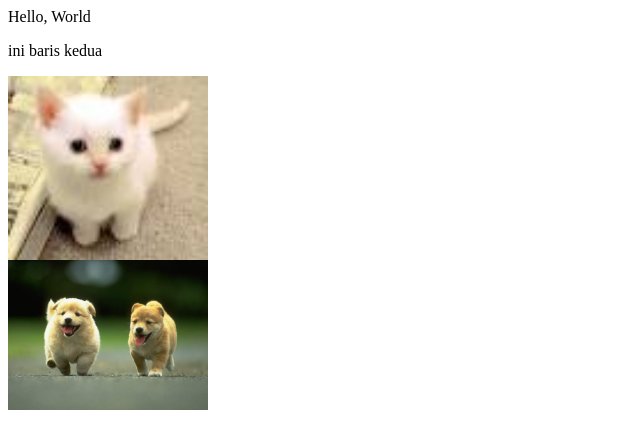
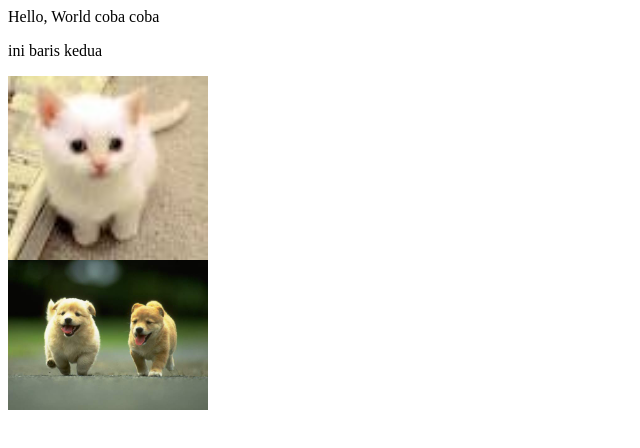
Before and after one commit to greytasarah/greytasarah.github.io, a plain HTML site: page index.html in a window 1280 px wide. Shown: the full height of the page, 0-640 px from the left. Drawn offline with Linux system fonts and the light colour scheme.

Commit message:
penambahan line 3

```diff
--- a/index.html
+++ b/index.html
@@ -1,5 +1,6 @@
 <html>
 Hello, World
+    coba coba
 <p>ini baris kedua</p>
 <img src="images_003.jpg" width="200">
 <br>
```
